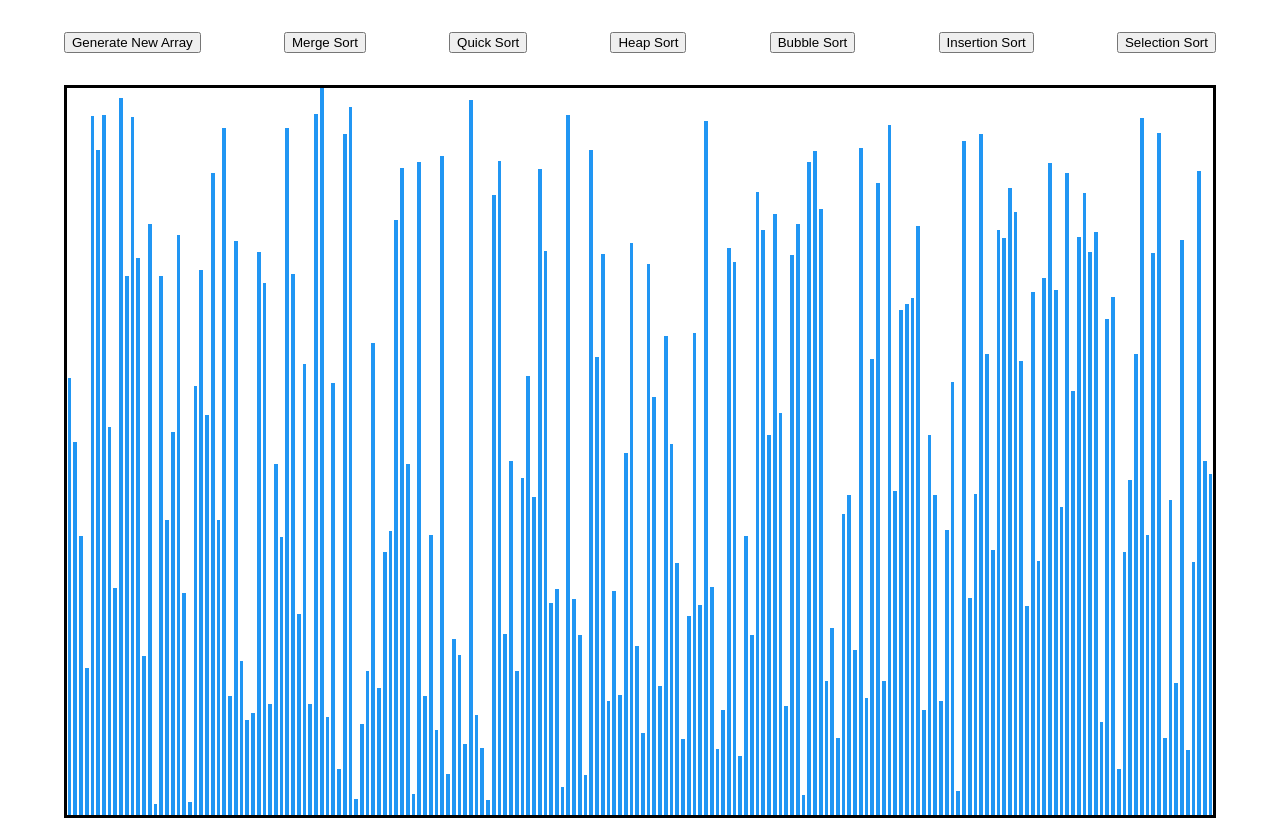
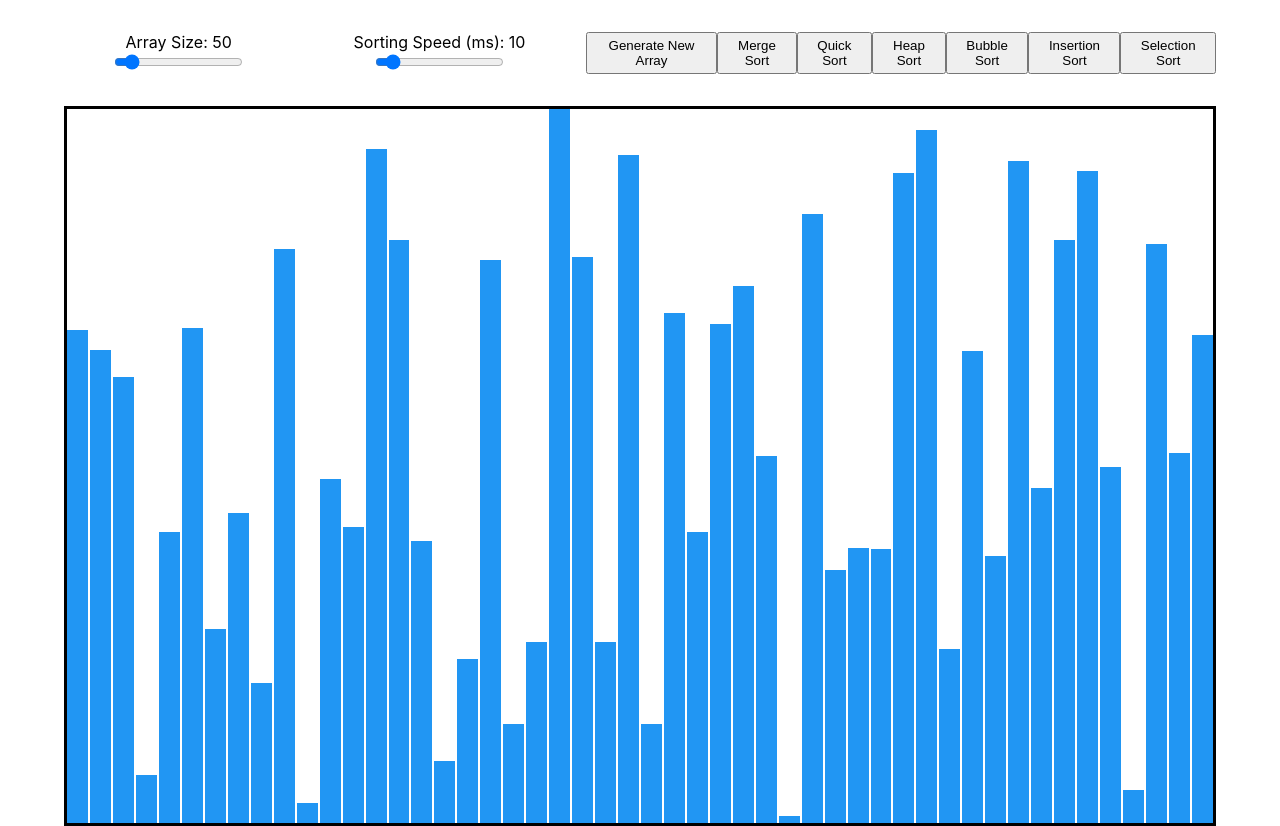
Before and after one commit to Khaspper/sorting_visualizer, a React (Create React App) app: page / in a window 1280 px wide. Built offline with nearby package versions, Linux system fonts and the light colour scheme.

Commit message:
Add a scroll wheel for speed and size of array users can choose size of array and speed of sorting

```diff
--- a/src/sortingVisualizer/sortingVisualizer.jsx
+++ b/src/sortingVisualizer/sortingVisualizer.jsx
@@ -8,27 +8,33 @@ export default class SortingVisualizer extends React.Component {
         this.state = {
             array: [],
             highlights: [], // Array to store highlighted indices
-            sorted: [] // Checks to see if array is sorted and changes color to green
+            sorted: [], // Checks to see if array is sorted and changes color to green
+            arraySize: 50,     // Default size
+            sortSpeed: 10      // Default speed (e.g., 10ms)
         };
+
     }
 
     componentDidMount() {
         this.resetArray();
     }
 
+    handleArraySizeChange = (e) => {
+        const newSize = e.target.value;
+        this.setState({ arraySize: newSize }, this.resetArray);
+    }
+
+    handleSortSpeedChange = (e) => {
+        const newSpeed = e.target.value;
+        this.setState({ sortSpeed: newSpeed });
+    }
+
     resetArray() {
-        return new Promise(resolve => {
-            const array = [];
-            //! size
-            for (let i = 0; i < 200; i++) {
-                array.push(randomIntFromInterval(5, 730));
-            }
-            this.setState({
-                array,
-                highlights: [],
-                sorted: []
-            }, resolve);  // Callback after state is set
-        });
+        const array = [];
+        for (let i = 0; i < this.state.arraySize; i++) {
+            array.push(randomIntFromInterval(5, 730));
+        }
+        this.setState({ array, highlights: [], sorted: [] });
     }
 
     isSorted(arr) {
@@ -330,6 +336,29 @@ export default class SortingVisualizer extends React.Component {
         return (
             <div className='parent'>
                 <div className='nav-bar'>
+
+                    <div>
+                        <label>Array Size: {this.state.arraySize}</label>
+                        <input
+                            type="range"
+                            min="5"
+                            max="500"
+                            value={this.state.arraySize}
+                            onChange={this.handleArraySizeChange}
+                        />
+                    </div>
+
+                    <div>
+                        <label>Sorting Speed (ms): {this.state.sortSpeed}</label>
+                        <input
+                            type="range"
+                            min="1"
+                            max="100"
+                            value={this.state.sortSpeed}
+                            onChange={this.handleSortSpeedChange}
+                        />
+                    </div>
+
                     <button onClick={() => this.resetArray()}>Generate New Array</button>
                     <button onClick={() => this.handleMergeSort()}>Merge Sort</button>
                     <button onClick={() => this.handleQuickSort()}>Quick Sort</button>
```
Also changed, not shown: 7 other files (tests, documents, lock files or other folders).
